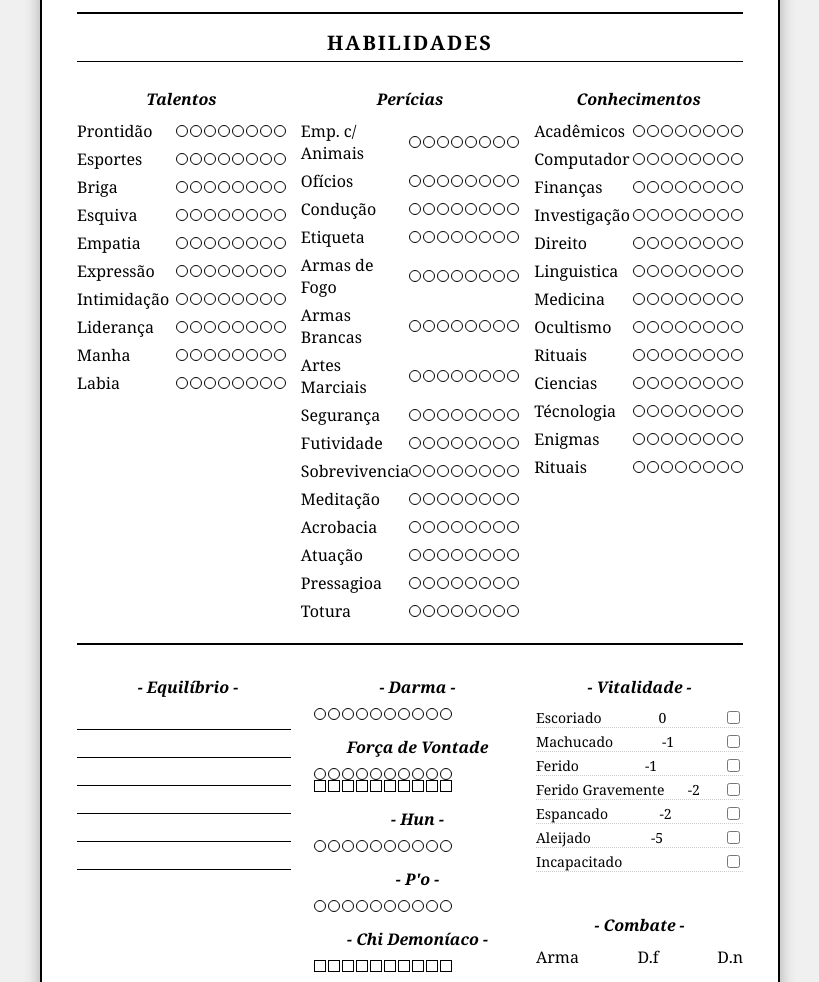
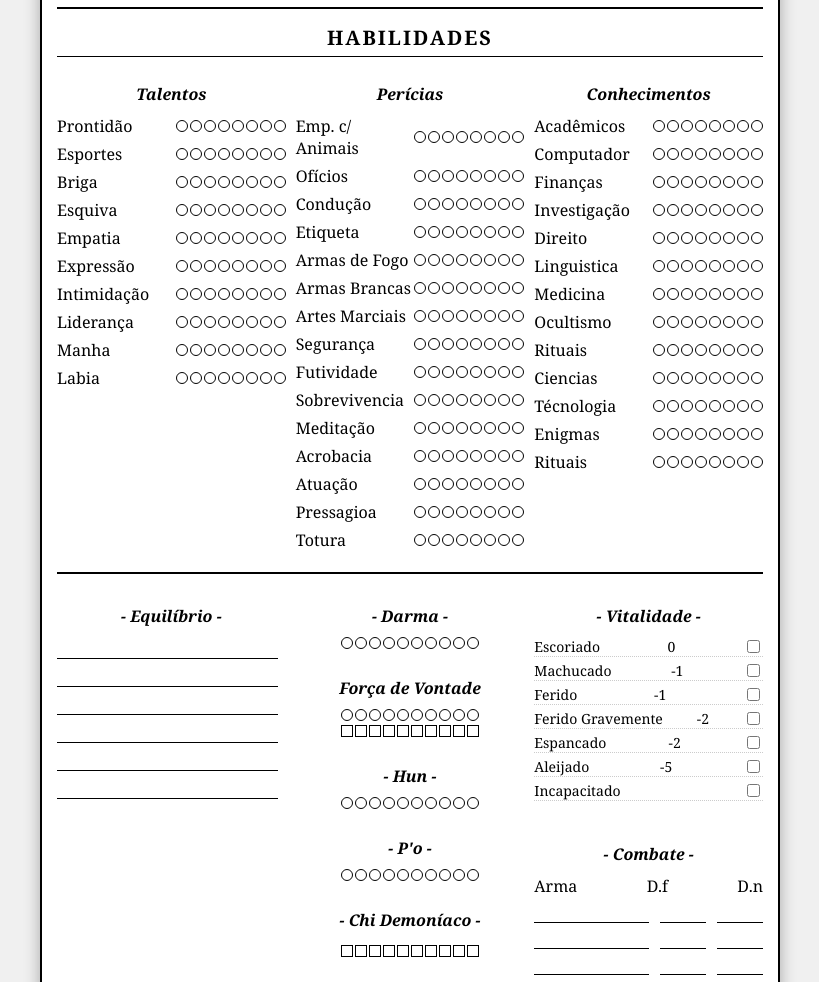
Before and after one commit to Gabriel698-code/FichadevampirosdoOriente, a plain HTML site: page index.html in a window 1280 px wide. Shown: the part 498-1480 px from the top of the page, without its empty margins (230-1049 px from the left). Drawn offline with Linux system fonts and the light colour scheme.

Commit message:
Update style.css

```diff
--- a/style.css
+++ b/style.css
@@ -14,8 +14,9 @@ body {
 /* --- A FICHA PRINCIPAL --- */
 .folha-ficha {
     background-color: #fff;
-    width: 740px; /* Reduzimos de 800 para 740 para caber com folga no A4 */
-    padding: 25px 35px; /* Ajustamos o espaço interno para ficar elegante */
+    width: 740px;
+    /* Reduzimos as margens internas para as colunas não vazarem nas laterais */
+    padding: 20px 15px;
     border: 2px solid #000;
     box-shadow: 0 0 15px rgba(0,0,0,0.3);
     margin: 0 auto;
@@ -59,7 +60,8 @@ h3 {
 .grid-3-colunas {
     display: grid;
     grid-template-columns: repeat(3, 1fr);
-    gap: 15px;
+    /* Reduzimos o buraco entre as colunas para a 3ª coluna caber com folga */
+    gap: 10px;
 }
 
 .grid-2-colunas {
@@ -81,6 +83,14 @@ h3 {
     flex-direction: column;
     align-items: center;
     margin-bottom: 10px;
+}
+
+/* Novo: Alinhamento perfeito para o bloco central (Darma, Força de Vontade, etc.) */
+.bloco-traco-central {
+    display: flex;
+    flex-direction: column;
+    align-items: center;
+    margin-bottom: 12px;
 }
 
 /* --- CAMPOS DE TEXTO (INPUTS) --- */
@@ -113,6 +123,11 @@ input[type="text"] {
 .dots, .squares {
     display: flex;
     gap: 2px;
+}
+
+/* Novo: Espaço para os quadrados não atropelarem as bolinhas */
+.squares {
+    margin-top: 4px;
 }
 
 .dot {
```
